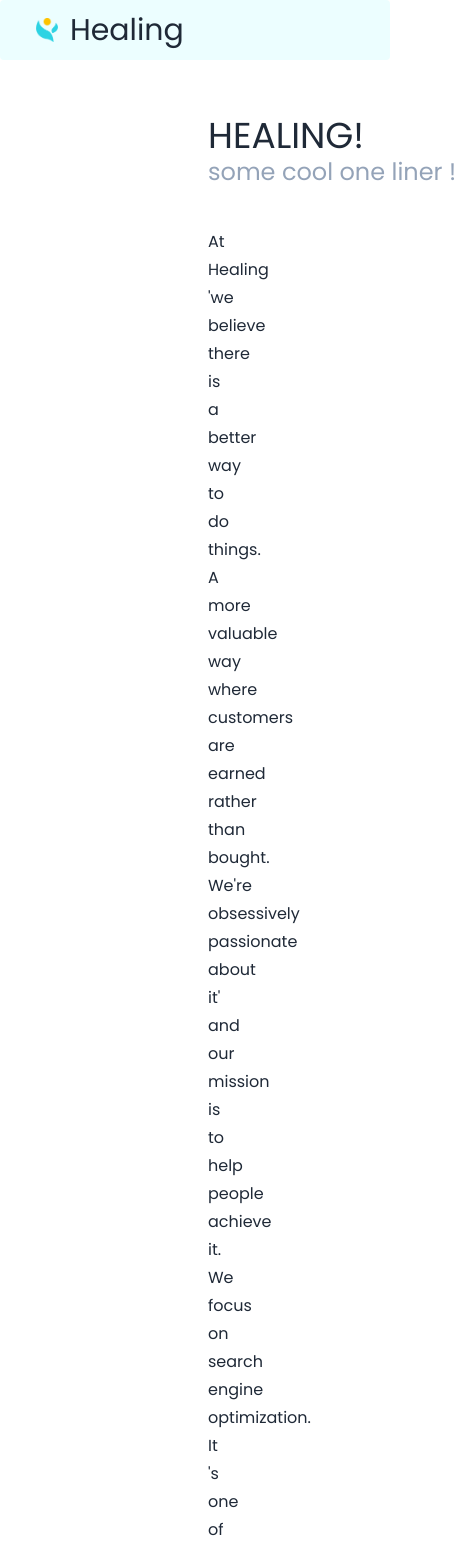
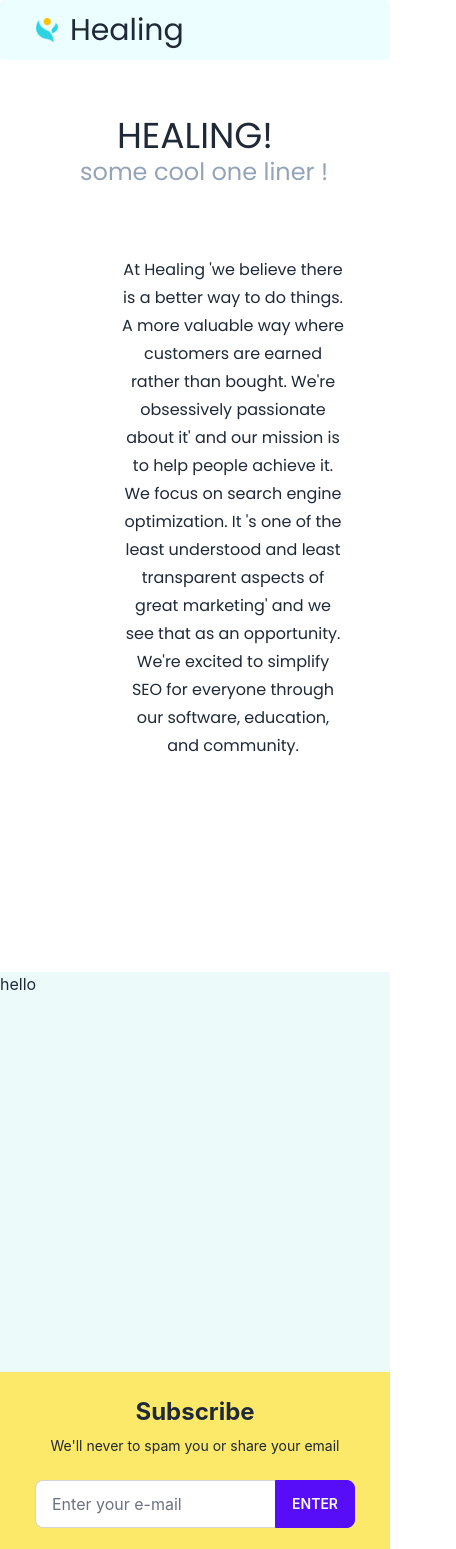
Before and after one commit to TherapyProject/iTherapy, a React (Create React App) app: page /about in a window 390 px wide. Shown: the top 1549 px of the page, 456 px wide, since content can reach past the window. Built offline with nearby package versions, Linux system fonts and the light colour scheme.

Commit message:
commit changes 2

```diff
--- a/src/pages/About/About.js
+++ b/src/pages/About/About.js
@@ -2,13 +2,16 @@ import React from 'react';
 
 function About() {
   return (
-    <div className="About">
-      <div className="flex flex-col px-52 py-14 md:text-left sm:text-center ">
-        <h1 className="font-[Poppins] text-4xl sm:text-5xl	 ">HEALING!</h1>
-        <h3 className="font-[Poppins] text-slate-400 pb-10 text-2xl whitespace-nowrap">
+    <div className="About  ">
+      <div className="flex flex-col px-20 py-14 sm:px-28 sm:text-center md:text-left  ">
+        <h1 className="font-[Poppins] text-4xl sm:text-5xl	text-center sm:text-left">
+          HEALING!
+        </h1>
+        <h3 className="font-[Poppins] text-slate-400 pb-10 text-2xl whitespace-nowrap text-center sm:text-left">
           some cool one liner !
         </h3>
-        <p className="font-[Poppins]  md:text-lg leading-7	font-normal break-normal">
+
+        <p className="  font-[Poppins]   md:text-lg leading-7	font-normal min-w-[250px] px-3 m-7 sm:px-0 sm:m-0	sm:w-[1000px] text-center sm:text-left ">
           At Healing &#39;we believe there is a better way to do things. A more
           valuable way where customers are earned rather than bought. We&#39;re
           obsessively passionate about it&#39; and our mission is to help people
@@ -19,6 +22,10 @@ function About() {
           community.
         </p>
       </div>
+      <div className="bg-teal-50  w-full h-[400px] mt-32">
+
+        hello
+      </div>
     </div>
   );
 }
```
Also changed, not shown: src/components/Appointment/Appointment.js (+23 -16 lines).
